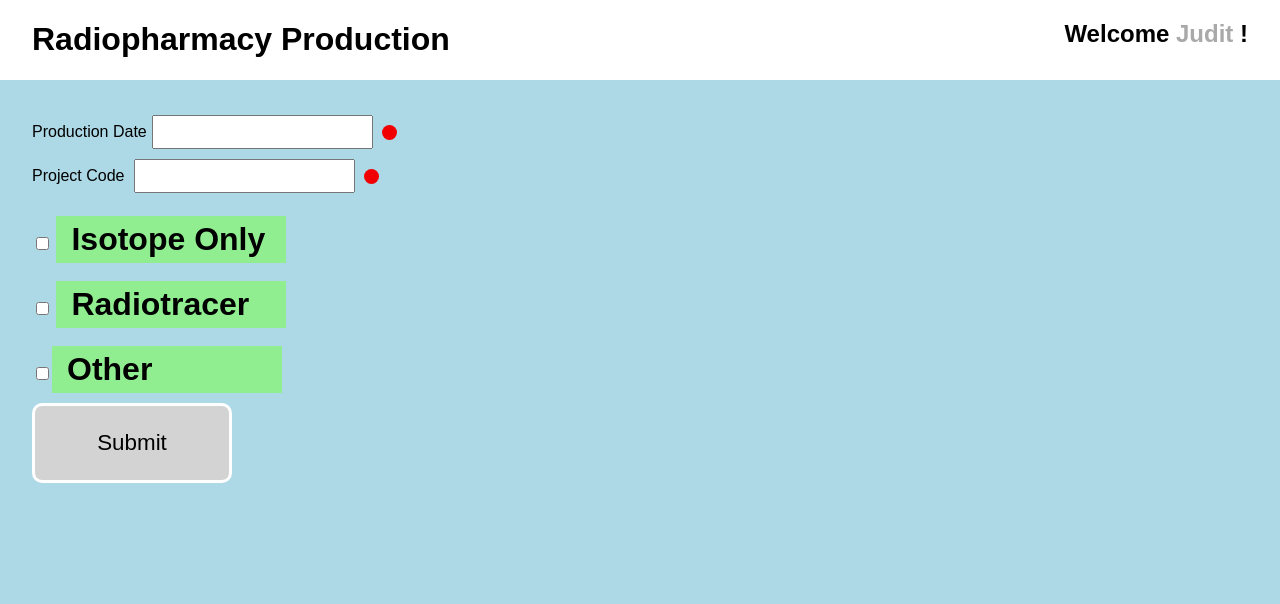
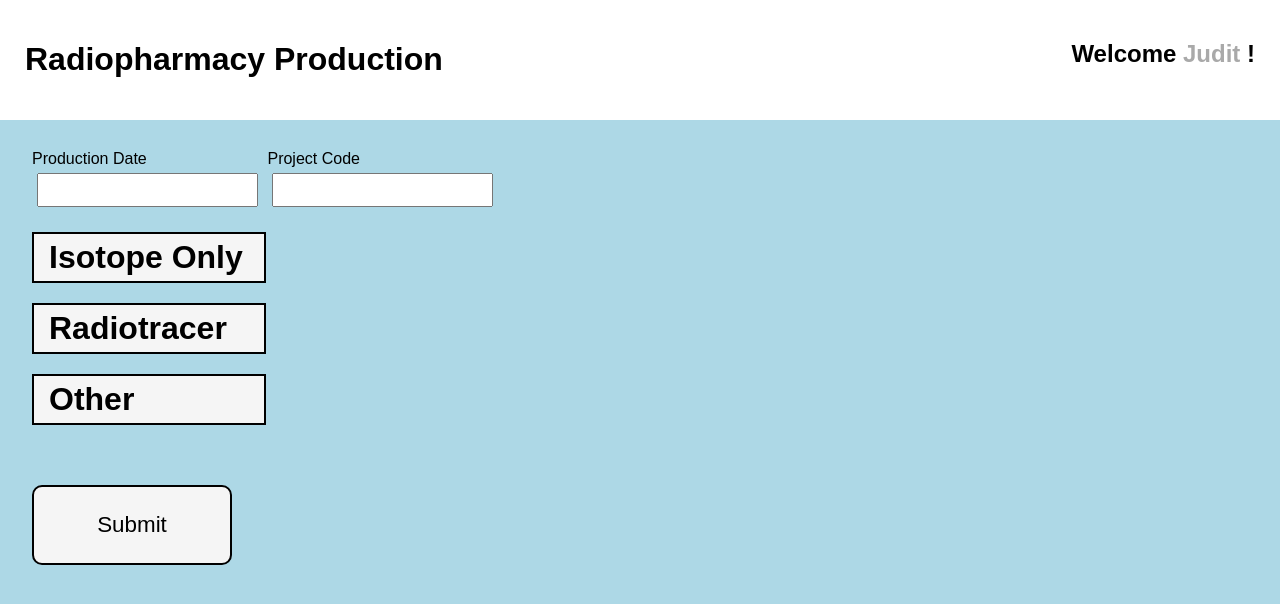
Before and after one commit to foundling/billing_interface, a PHP site: page / in a window 1280 px wide. Shown: the top 604 px of the page. Run offline with PHP 8.4, Linux system fonts and the light colour scheme; some libraries are stand-ins or nearby versions.

Commit message:
about to redo css

```diff
--- a/hide.js
+++ b/hide.js
@@ -1,19 +1,21 @@
-var $isotope_checkbox = $('input[name=isotope-only]');
+var $isotope_checkbox = $('.isotope-heading');
 var $isotope_block =  $('.block-isotope');
-var $radiotracer_checkbox = $('input[name=radiotracer]');
+var $radiotracer_checkbox = $('.radiotracer-heading');
 var $radiotracer_block = $('.block-radiotracer');
-var $other_checkbox = $('input[name=other]');
+var $other_checkbox = $('.other-heading');
 var $other_block = $('.block-other');
 
 
-$isotope_checkbox.change( function() {
+
+
+$isotope_checkbox.on('click', function() {
 	$isotope_block.toggleClass('hidden');
 });
 
-$radiotracer_checkbox.change( function() {
+$radiotracer_checkbox.on('click', function() {
 	$radiotracer_block.toggleClass('hidden');
 });
 
-$other_checkbox.change( function() {
+$other_checkbox.on('click', function() {
 	$other_block.toggleClass('hidden');
 });
--- a/index.html
+++ b/index.html
@@ -2,6 +2,7 @@
 <html lang="en">
 <head>
   <meta charset="utf-8">
+  <title>MGH Martinos Center - PET Billing</title>
   <link rel="stylesheet" href="style.css">
 </head>
 <body>
@@ -12,89 +13,88 @@
 
 <div class="container">
 
-<form method="post">
+<form>
 
   <!--HEADER -->
-  <label>Production Date</label><input type="text" name='production-date'>
-  <div class="required validate"></div><br>
+  <div class="production_date">
+  	<label>Production Date</label><input type="text" name='production-date'>
+  </div>
 
-  <label>Project Code   </label> <input type="text" name='project-code'   >
-  <div class="required validate"></div><br><br>
+  <div class="production_code">
+  	<label>Project Code   </label> <input type="text" name='project-code'   >
+  </div>
 
   <!--ISOTOPE BLOCK -->
-  	<input type="checkbox" name="isotope-only">
-  	<label class="section-heading important-heading">Isotope Only</label><br><br>
-
+  <label class="isotope-heading production-type-heading">Isotope Only</label>
   <div class="block-isotope hidden">
-  	<input type="checkbox" class="isotope" value="F18"> <label>F18 </label><br>
-  	<input type="checkbox" class="isotope" value="C11"> <label>C11 </label><br>
-  	<input type="checkbox" class="isotope" value="N13"> <label>N13 </label><br>
-  	<input type="checkbox" class="isotope" value="O15"> <label>O15 </label><br>
-  	<input type="checkbox" class="isotope" value="Ga68"> <label>Ga68</label><br>
-  	<input type="checkbox" class="isotope" value="Cu64"> <label>Cu64</label><br>
-	<label class="important-indent">Activity (mCi)</label><input type="text"  value=""><br>
+  	<input type="checkbox" class="isotope" value="F18"> <label>F18 </label>
+  	<input type="checkbox" class="isotope" value="C11"> <label>C11 </label>
+  	<input type="checkbox" class="isotope" value="N13"> <label>N13 </label>
+  	<input type="checkbox" class="isotope" value="O15"> <label>O15 </label>
+  	<input type="checkbox" class="isotope" value="Ga68"> <label>Ga68</label>
+  	<input type="checkbox" class="isotope" value="Cu64"> <label>Cu64</label>
+	<label class="important-indent">Activity (mCi)</label><input type="text"  value="">
   </div>
 
   <!--RADIOTRACER BLOCK -->
 
-  <input type="checkbox" name="radiotracer">
-  <label class="section-heading important-heading"> Radiotracer</label><br><br>
+  <label class="radiotracer-heading production-type-heading">Radiotracer</label>
 
   <div class="block-radiotracer hidden">
-  	<input type="checkbox" class="radiotracer" value="F18-5FU"><label> F18-5FU</label><br>
-  	<input type="checkbox" class="radiotracer" value="Ga68-Dota-toc"><label> Ga68-Dota-toc</label><br>
-  	<input type="checkbox" class="radiotracer" value="Cu64-FBP8"><label> Cu64-FBP8</label><br>
-  	<input type="checkbox" class="radiotracer" value="C11-Diprenorphine"><label> C11-Diprenorphine</label><br>
-  	<input type="checkbox" class="radiotracer" value="C11-DASB"><label> C11-DASB</label><br>
-  	<input type="checkbox" class="radiotracer" value="F18-Fallypride"><label> F18-Fallypride</label><br>
-	<input type="checkbox" class="radiotracer" value="F18-FMISO"><label> F18-FMISO</label><br>
-	<input type="checkbox" class="radiotracer" value="C11-Martinostat"><label> C11-Martinostat</label><br>
-	<input type="checkbox" class="radiotracer" value="C11-NNc112"><label> C11-NNc112</label><br>
-	<input type="checkbox" class="radiotracer" value="C11-PRB28"><label> C11-PRB28</label><br>
-	<input type="checkbox" class="radiotracer" value="C11-Raclopride"><label> C11-Raclopride</label><br>
-	<input type="checkbox" class="radiotracer" value="F18-T807"><label> F18-T807</label><br>
-	<input type="checkbox" class="radiotracer" value="C11-Temozolomide"><label> C11-Temozolomide</label><br>
+  	<div><input type="checkbox" class="radiotracer" value="F18-5FU"><label> F18-5FU</label></div>
+  	<div><input type="checkbox" class="radiotracer" value="Ga68-Dota-toc"><label> Ga68-Dota-toc</label></div>
+  	<input type="checkbox" class="radiotracer" value="Cu64-FBP8"><label> Cu64-FBP8</label>
+  	<input type="checkbox" class="radiotracer" value="C11-Diprenorphine"><label> C11-Diprenorphine</label>
+  	<input type="checkbox" class="radiotracer" value="C11-DASB"><label> C11-DASB</label>
+  	<input type="checkbox" class="radiotracer" value="F18-Fallypride"><label> F18-Fallypride</label>
+	<input type="checkbox" class="radiotracer" value="F18-FMISO"><label> F18-FMISO</label>
+	<input type="checkbox" class="radiotracer" value="C11-Martinostat"><label> C11-Martinostat</label>
+	<input type="checkbox" class="radiotracer" value="C11-NNc112"><label> C11-NNc112</label>
+	<input type="checkbox" class="radiotracer" value="C11-PRB28"><label> C11-PRB28</label>
+	<input type="checkbox" class="radiotracer" value="C11-Raclopride"><label> C11-Raclopride</label>
+	<input type="checkbox" class="radiotracer" value="F18-T807"><label> F18-T807</label>
+	<input type="checkbox" class="radiotracer" value="C11-Temozolomide"><label> C11-Temozolomide</label>
 
 
-	<label class="important-indent">Starting Activity (mCi)</label><input type="text"  value=""><br><br>
-	<label class="important-indent">Synthesis OK </label><br><br>
-	<input type="checkbox" value="yes"> yes <br>
-	<input type="checkbox" value="no"> no <br><br>
+	<label class="important-indent">Starting Activity (mCi)</label><input type="text"  value="">
+	<label class="important-indent">Synthesis OK </label>
+	<input type="checkbox" value="yes"> yes
+	<input type="checkbox" value="no"> no
 
-	<label class="important-indent">Quality Control Pass </label> <br><br>
-	<input type="checkbox" value="yes"> yes <br>
-	<input type="checkbox" value="no"> no <br>
-	<input type="checkbox" value="na"> n/a<br><br>
+	<label class="important-indent">Quality Control Pass </label>
+	<input type="checkbox" value="yes"> yes
+	<input type="checkbox" value="no"> no
+	<input type="checkbox" value="na"> n/a
 
-	<label class="important-indent">Released for Injection </label> <br><br>
+	<label class="important-indent">Released for Injection </label>
 	<input type="checkbox" value="yes"> yes
-	<input type="text" name="lot_number" value="e.g. 150428PBR-01" disabled><br>
-	<input type="checkbox" value="no"> no <br>
-	<input type="checkbox" value="na"> n/a <br><br>
+	<input type="text" name="lot_number" value="e.g. 150428PBR-01" disabled>
+	<input type="checkbox" value="no"> no
+	<input type="checkbox" value="na"> n/a
 
-	<label class="important-indent">Specific Activity at TOI (mCi/nmol)</label><input type="text"  value=""><br>
-	<input type="checkbox" value="na"> n/a <br>
+	<label class="important-indent">Specific Activity at TOI (mCi/nmol)</label><input type="text"  value="">
+	<input type="checkbox" value="na"> n/a
 
-	<label class="important-indent">Batch released for Estimated TOI</label><input type="text"  value=""><br>
-	<input type="checkbox" value="na"><label> n/a</label><br>
+	<label class="important-indent">Batch released for Estimated TOI</label><input type="text"  value="">
+	<input type="checkbox" value="na"><label> n/a</label>
   </div>
 
   <!--OTHER SECTION -->
-  <input name="other" type="checkbox"><label class="section important-heading"> Other 	</label><br>
+  <label class="section other-heading production-type-heading"> Other 	</label>
   <div class="block-other hidden">
 		<label>add new </label><select name="new_iso_or_radiotracer">
 			<option value="new_iso">Isotope</option>
 			<option value="radiotracer">radiotracer</option>
-		</select><br>
-		<label class="disabled"> New Isotope</label> <input type="text" name="new_isotope" disabled><br>
-		<label class="disabled"> New radiotracer</label> <input type="text" name="new_radiotracer" disabled><br>
+		</select>
+		<label class="disabled"> New Isotope</label> <input type="text" name="new_isotope" disabled>
+		<label class="disabled"> New radiotracer</label> <input type="text" name="new_radiotracer" disabled>
 
 		<div class="block-comments">
-		  <label class="important">Billing Comments</label><br><br>
-		  <textarea rows="5" cols="40"></textarea><br>
+		  <label class="important">Billing Comments</label>
+		  <textarea rows="5" cols="40"></textarea>
 
-		  <label class="important">Comments for IT/Development (martinos help desk)</label><br><br>
-		  <textarea rows="5" cols="40"></textarea><br>
+		  <label class="important">Comments for IT/Development (martinos help desk)</label>
+		  <textarea rows="5" cols="40"></textarea>
 		</div>
   </div>
 <input type="submit">
@@ -104,6 +104,5 @@
 
 <script src="https://cdnjs.cloudflare.com/ajax/libs/jquery/2.1.3/jquery.js"></script>
 <script src="hide.js"></script>
-
 </body>
 </html>
--- a/style.css
+++ b/style.css
@@ -6,20 +6,17 @@ body
 
 }
 
-.block-radiotracer,
-.block-isotope,
-.block-comments,
-.block-other
+.block-radiotracer
 {
-	margin: 20px 0px 20px 0px;
+	display: block;
 }
+
 
 .block-welcome
 {
 	height: 80px;
 	background: white;
-	padding-right: 2.5%;
-	padding-left: 2.5%;
+	padding: 20px 25px;
 	margin: 0 auto;
 }
 
@@ -54,6 +51,11 @@ body
 	margin-left: 40px;
 }
 
+.block-isotope < div
+{
+	display: block;
+}
+
 .container
 {
 	text-align: left;
@@ -77,20 +79,21 @@ h2.welcome
   padding: 0;
 }
 
-input[type=*]
+input
 {
 	font-family: "HelveticaNeue-Light", sans-serif;
 }
 
 input[type=submit]
 {
-	border: 3px solid white;
+	display: block;
+	border: 2px solid black;
 	border-radius: 10px;
-	background: lightgray;
+	background: whitesmoke;
 	width: 200px;
 	height: 80px;
-	margin: 10px 0px 25px 0px;
 	font-size: 140%;
+	margin-top: 60px;
 }
 
 input[type=submit]:hover
@@ -113,14 +116,17 @@ label.disabled
 }
 
 
-.important-heading
+.production-type-heading
 {
-	display: inline-block;
+	display: 	block;
 	width: 200px;
-	background: lightgreen;
+	background: whitesmoke;
 	padding: 5px 15px;
+	margin-bottom: 20px;
+	margin-top: 20px;
 	font-weight: bold;
 	font-size: 2em;
+	border: 2px solid black;
 }
 
 .important-indent
@@ -131,13 +137,23 @@ label.disabled
 
 label
 {
-	display:inline-block;
+	display: inline-block;
 }
 
-label.section-heading
+
+
+.production_date,
+.production_code
 {
-	background: lightgreen;
+	display: inline-block;
+}
 
+.production_date label,
+.production_code label,
+.production_date input,
+.production_code input
+{
+	display: block;
 }
 
 
```
